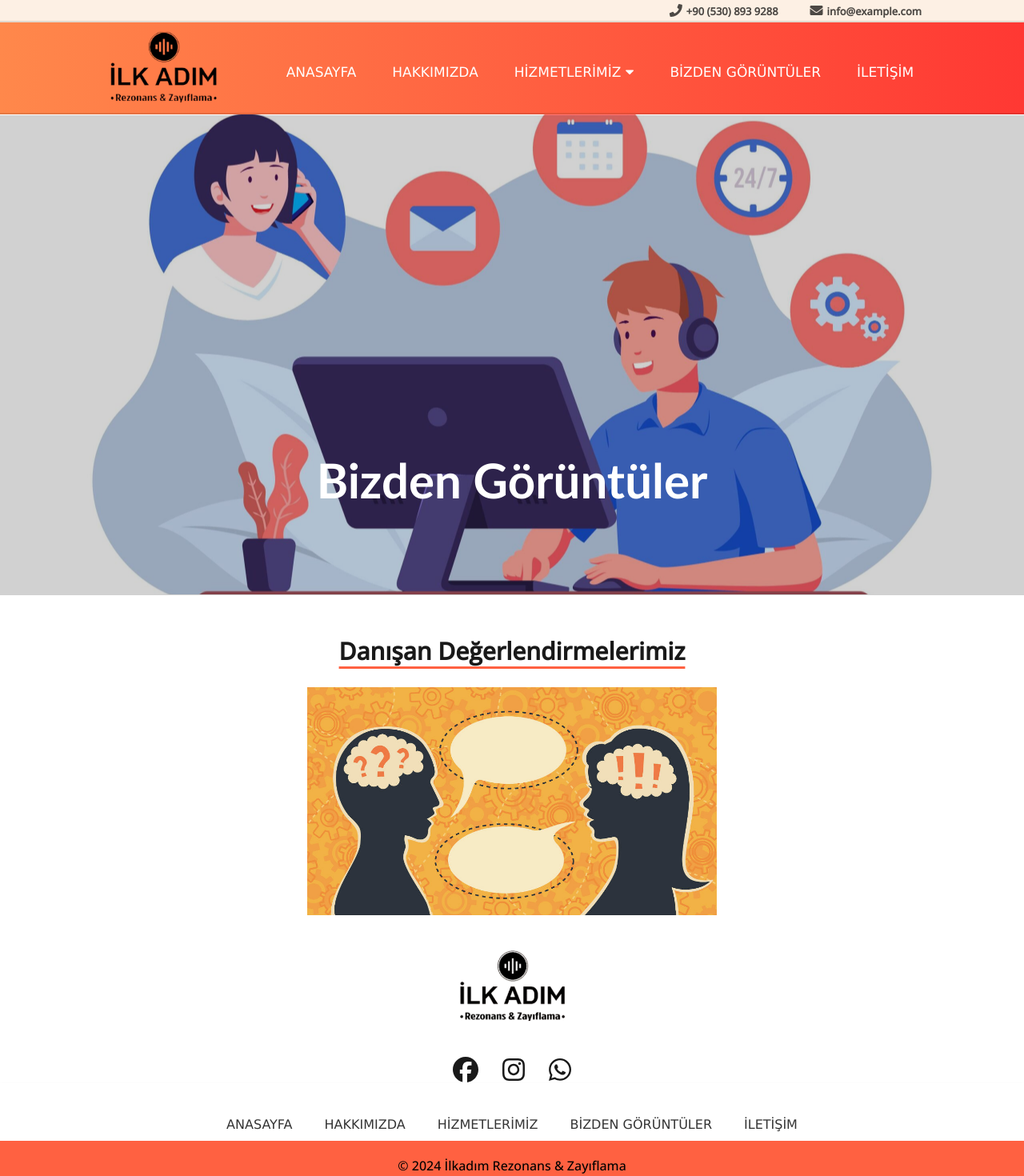
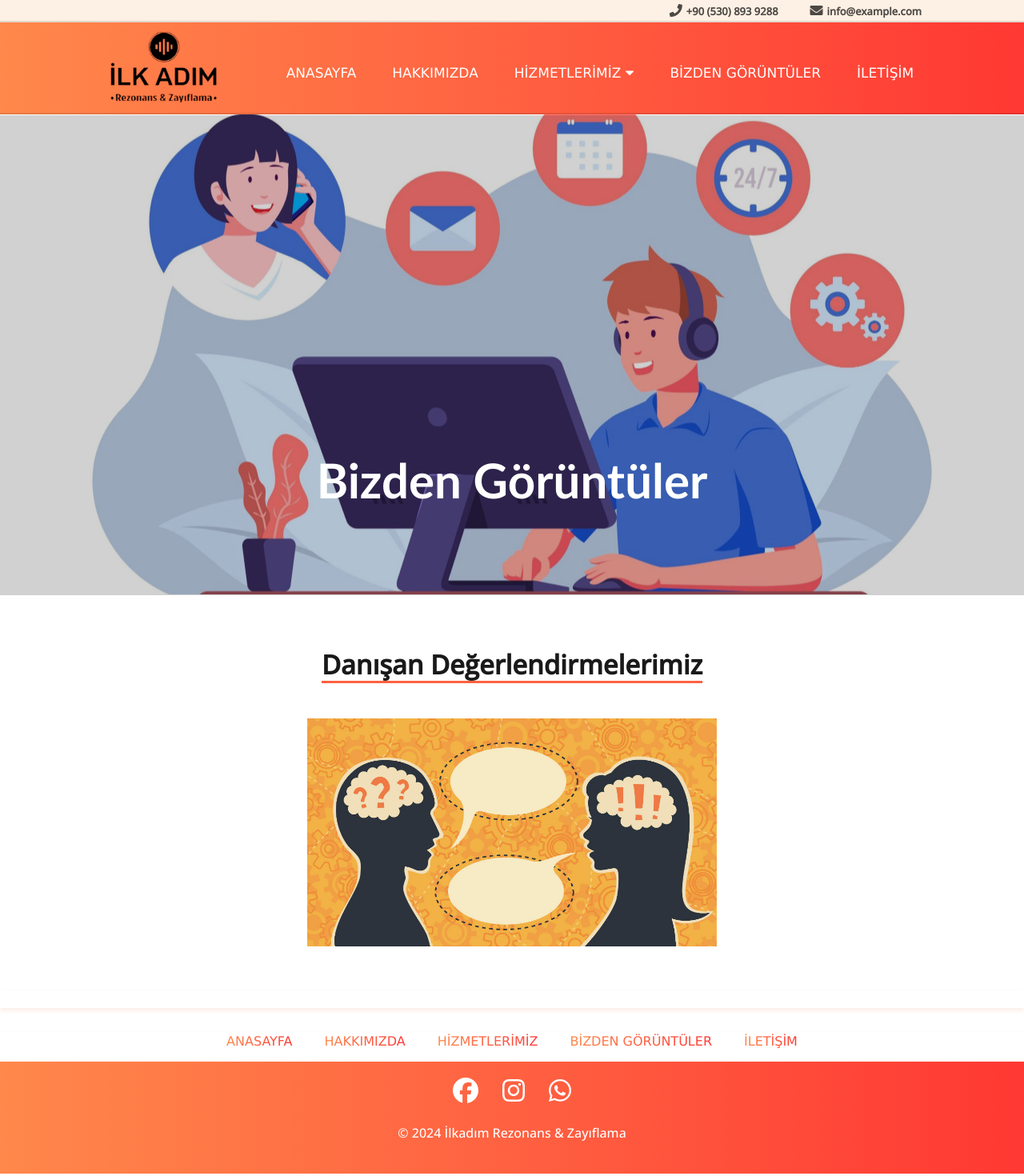
Before and after one commit to Brbln/IRezonansProje, a React (Create React App) app in the folder web/: page /Blog in a window 1280 px wide. Shown: the top 1470 px of the page at 80% size. Built offline with nearby package versions, Linux system fonts and the light colour scheme.

Commit message:
Footer güncellendi.

```diff
--- a/web/src/App.css
+++ b/web/src/App.css
@@ -42,11 +42,11 @@ a {
 }
 
 .header {
-    margin: 50px 0;
+    margin: 65px 0;
     color: rgb(0, 0, 0, 0.9);
-    font-size: 30px;
+    font-size: 33px;
     text-align: center;
-    margin-bottom: 25px;
+    margin-bottom: 45px;
     text-decoration: underline #ff6141;
     text-underline-offset: 8px;
 }
@@ -58,7 +58,6 @@ a {
     flex: 1;
     text-align: justify;
 }
-
 h1 {
     font-size: 22px;
     color: #ff6141;
--- a/web/src/components/header/Header.css
+++ b/web/src/components/header/Header.css
@@ -1,4 +1,9 @@
-/* -----------------Head---------------- */
+body {
+  margin: 0;
+  padding: 0;
+  overflow-x: hidden;
+}
+
 .head {
   background: rgb(253, 240, 228);
   padding: 5px 0;
@@ -7,7 +12,7 @@
 }
 
 .head i {
-  color: rgb(0, 0, 0, 0.7);
+  color: rgba(0, 0, 0, 0.7);
   margin-left: 40px;
 }
 
@@ -24,19 +29,33 @@
   transition: 0.1s;
 }
 
-/* -----------------navbar---------------- */
+@media screen and (max-width: 768px) {
+  .head {
+    overflow-x: hidden;
+    flex-direction: column;
+    align-items: center;
+  }
+
+  .head .container {
+    max-width: 100%;
+  }
+
+  .head i {
+    font-size: 15px;
+    margin: 5px 25px;
+  }
+}
+
 .navbar {
   background: linear-gradient(to left, #ff3833, #ff6141, #ff884b);
   border-bottom: 2px solid rgba(0, 0, 0, 0.1);
   padding-bottom: 0;
 }
 
-.toggle {
-  display: none;
-}
-
 .navlink ul {
   padding-right: 16px;
+  display: flex;
+  align-items: center;
 }
 
 .navlink ul li {
@@ -51,20 +70,25 @@
   font-size: 17px;
   text-decoration: none;
   color: #fff;
+  position: relative;
 }
 
 .navlink ul li a:hover {
-  color: rgb(0, 0, 0, 0.7);
+  color: rgba(0, 0, 0, 0.7);
 }
 
 .navlink ul li a::after {
   content: '';
   width: 0%;
   height: 2px;
-  background: rgb(0, 0, 0, 0.7);
+  background: rgba(0, 0, 0, 0.7);
   display: block;
   margin: auto;
   transition: 0.3s;
+  position: absolute;
+  bottom: 0;
+  left: 0;
+  right: 0;
 }
 
 .navlink ul li a:hover::after {
@@ -109,7 +133,7 @@
 }
 
 .dropdown:hover .d_content a:hover {
-  color: rgb(0, 0, 0, 0.8);
+  color: rgba(0, 0, 0, 0.8);
 }
 
 .dropdown:hover .d_content a::after {
@@ -122,5 +146,71 @@
   display: block;
 }
 
+.toggle {
+  display: none;
+  position: absolute;
+  top: 15px;
+  right: 15px;
+  color: #000;
+  font-size: 20px;
+  cursor: pointer;
+}
 
-/* -----------------navbar---------------- */
+@media screen and (max-width: 768px) {
+
+  .navbar ul {
+    padding-top: 30px;
+  }
+
+  .nav-links-MobileMenu {
+    position: absolute;
+    display: block;
+    list-style: none;
+    box-shadow: rgba(50, 50, 93, 0.23) 0px 50px 100px -20px, rgba(0, 0, 0, 0.3) 0px 30px 60px -30px;
+    left: 0;
+    top: 0;
+    transition: all 0.5s ease-in-out;
+    width: 60%;
+    height: 100vh;
+    background-color: white;
+    z-index: 888;
+  }
+
+  header ul li {
+    width: 100%;
+    transition: all 0.5s ease-in-out;
+    text-transform: uppercase;
+    line-height: 70px;
+  }
+
+  header .link {
+    display: none;
+  }
+
+  .close,
+  .open {
+    position: absolute;
+    top: 35px;
+    right: 20px;
+    color: #ff960c;
+    display: block;
+    font-size: 25px;
+    z-index: 999;
+  }
+  .close {
+    right: 45%;
+  }
+  .close.home-btn {
+    background: linear-gradient(145deg, #f5f5f5, #ffffff);
+    color: #ff960c;
+    border-radius: 50%;
+    padding: 0;
+    width: 60px;
+    height: 60px;
+    line-height: 60px;
+  }
+  .header.active {
+    height: 10vh;
+  }
+
+}
--- a/web/src/components/header/Navbar.jsx
+++ b/web/src/components/header/Navbar.jsx
@@ -1,10 +1,14 @@
-import React, { useState } from "react";
-import {  BrowserRouter as Router, Route, Link } from "react-router-dom"
-import logo from "../images/log.png"
+import React, { useState,useRef } from "react";
+import { BrowserRouter as Router, Route, Link } from "react-router-dom";
+import logo from "../images/log.png";
 import './Header.css';
 
 const Navbar = () => {
-    const [MobileMenu, setMobileMenu] = useState(false)
+    const navRef=useRef();
+    const showNavbar=()=>{
+        navRef.current.classList.toggle("navlink")
+    }
+    const [MobileMenu, setMobileMenu] = useState(false);
     return (
         <>
             <header className="navbar">
@@ -13,8 +17,8 @@ const Navbar = () => {
                         <img src={logo} alt='' />
                     </Link>
                 </div>
-                    <div className="navlink ">
-                        <ul className={MobileMenu ? "nav-links-MobileMenu" : "link f_flex capitalize"} onClick={() => setMobileMenu(false)}>
+                <div className="navlink">
+                    <ul className={MobileMenu ? "nav-links-MobileMenu" : "link f_flex capitalize"}>
                         <li>
                             <Link to='/'>ANASAYFA</Link>
                         </li>
@@ -25,12 +29,11 @@ const Navbar = () => {
                             <div className="dropdown">
                                 <Link to='/hizmetlerimiz/'>HİZMETLERİMİZ <i className="fas fa-caret-down" /></Link>
                                 <div className="d_content">
-                                    <Link to='/hizmetlerimiz/istah-kapama'> İştah Kapama</Link>
+                                    <Link to='/hizmetlerimiz/istah-kapama'>İştah Kapama</Link>
                                     <Link to='/hizmetlerimiz/gida-silme'>Gıda Silme</Link>
                                     <Link to='/hizmetlerimiz/sigara-birakma'>Sigara Bırakma</Link>
                                 </div>
                             </div>
-
                         </li>
                         <li>
                             <Link to='/Blog/'>BİZDEN GÖRÜNTÜLER</Link>
@@ -40,14 +43,12 @@ const Navbar = () => {
                         </li>
                     </ul>
                     <button className="toggle" onClick={() => setMobileMenu(!MobileMenu)}>
-                            {
-                                MobileMenu ? <i className="fas fa-times close home-bth"></i> :
-                                    <i className="fas fa-bars open"></i>
-                            }
+                        {MobileMenu ? <i className="fas fa-times close home-btn"></i> : <i className="fas fa-bars open"></i>}
                     </button>
                 </div>
             </header>
         </>
-    )
-}
-export default Navbar
+    );
+};
+
+export default Navbar;
--- a/web/src/components/mainPage/Footer.jsx
+++ b/web/src/components/mainPage/Footer.jsx
@@ -8,19 +8,12 @@ const Footer = () => {
   return (
     <>
       <div className="footer">
-        <img src={img} alt="" />
+        <div className="cow">
+          <br />
+        </div>
+        {/* <img src={img} alt="" /> */}
         {/* <img src={img2} alt="" /> */}
-           <div className="icons">
-            <i>
-              <FontAwesomeIcon icon={faFacebook} size="2x" />
-            </i>
-            <i>
-              <FontAwesomeIcon icon={faInstagram} size="2x" />
-            </i>
-            <i>
-              <FontAwesomeIcon icon={faWhatsapp} size="2x" />
-            </i>
-          </div>
+
         <div className="footlist">
           <ul>
             <li>
@@ -41,6 +34,17 @@ const Footer = () => {
           </ul>
         </div>
         <div className="end">
+        <div className="icons">
+          <i>
+            <FontAwesomeIcon icon={faFacebook} size="2x" />
+          </i>
+          <i>
+            <FontAwesomeIcon icon={faInstagram} size="2x" />
+          </i>
+          <i>
+            <FontAwesomeIcon icon={faWhatsapp} size="2x" />
+          </i>
+        </div>
           <p>&copy; 2024 İlkadım Rezonans & Zayıflama</p>
         </div>
       </div>
--- a/web/src/components/mainPage/Home.css
+++ b/web/src/components/mainPage/Home.css
@@ -55,7 +55,17 @@
   margin-left: auto;
   margin-right: auto;
 }
+@media screen and (max-width: 768px) {
+  .swiperSlide img {
+    height: 300px;
+  }
 
+  .sliderText {
+    font-size: 19px;
+    top: 20%;
+    left:60%
+  }
+}
 /* ------------------about------------------- */
 .about img {
   display: block;
@@ -259,38 +269,66 @@
   width: 100%;
   margin-bottom: 0;
   padding-bottom: 0;
-  margin-top: 22px;
-  /* background: linear-gradient(to left, #ff3833, #ff6141, #ff884b); */
+  margin-top: 20px;
+}
+.footer .cow{
+  margin-top: 50px;
+  margin-bottom: 30px;
+  box-shadow: 0 3px 6px rgba(237, 160, 122, 0.2);
 }
 .footer img{
   margin-left: 5px;
+  margin-top: 5px;
   width: 200px;
+  border-radius: 100px;
+  box-shadow: #fff;
 }
+
 .footer .footlist li{
   display: inline;
   margin: 20px;
 }
 .footlist ul li a{
   transition: 0.3s;
+  background-image: linear-gradient(to left, #ff3833, #ff6141, #ff884b);
+  -webkit-background-clip: text;
+  background-clip: text;
+  color: transparent;
+  /* color:rgb(0, 0, 0, 0.8); */
 }
 .footlist ul li a:hover{
-  color:#ff6141;
+  /* background-image: linear-gradient(to left, #ff3833, #ff6141, #ff884b);
+  -webkit-background-clip: text;
+  background-clip: text;
+  color: transparent; */
+  background: none;
+  color:rgb(0, 0, 0, 0.8);
+  transition: 0.2s;
 }
 .footer .footlist{
-  padding: 20px;
-  padding: 40px 0 10px 0;
+  padding: 0px 0 15px 0;
+  text-align: center;
   box-shadow: 0 3px 5px rgba(0, 0, 0, 0.1);
 }
+.footer .icons{
+  margin-bottom: 10px;
+}
 .footer .icons i{
-  margin: 0 15px;
-  color: rgba(0, 0, 0, 0.9);
+  margin: 15px;
+  color: #fff;
+  /* color: rgba(0, 0, 0, 0.9); */
   border-radius: 100%;
   transition: 0.3s;
 }
 .icons i:hover{
-  color: #ff6141;
+  color: rgb(0, 0, 0,0.9);
+}
+.end p{
+  padding-top: 15px;
 }
 .end {
-  padding: 20px 0 30px 0;
-  background-color: #ff6141;
+  color: #fff;
+  text-align: center;
+  padding: 20px 0 40px 0;
+  background:linear-gradient(to left, #ff3833, #ff6141, #ff884b);
 }
--- a/web/src/components/mainPage/Services.jsx
+++ b/web/src/components/mainPage/Services.jsx
@@ -3,7 +3,6 @@ import { Link } from 'react-router-dom'
 import img from "../images/slider/2.jpg"
 import img1 from "../images/slider/1.jpg"
 import img3 from "../images/slider/3.jpg"
-import Header2 from './Header2'
 
 export const Services = () => {
     return (
@@ -54,21 +53,7 @@ export const Services = () => {
                         </Link>
                         <br />
                     </div>
-                    <div className="s_row">
-                        <img src={img3} alt="" />
-                        <h1>Sigara Bırakma </h1>
-                        <p>
-                            Zayıflama, sağlıklı bir yaşam tarzının ve vücut ağırlığının kontrol altında tutulmasının önemli
-                            bir unsuru olarak karşımıza çıkar. Zayıflama, dengeli beslenme, düzenli egzersiz ve sağlıklı
-                            alışkanlıkların bir kombinasyonunu içerir. Vücut ağırlığını kontrol etmek, genel sağlık durumunu
-                            iyileştirebilir ve bir dizi olumlu etki yaratabilir
-                        </p>
 
-                        <Link to="/hizmetlerimiz/sigara-birakma">
-                        <button className='button'>Devamını Oku</button>
-                        </Link>
-                        <br />
-                    </div>
                 </div>
                 <br />
                 <br />
```
Also changed, not shown: web/src/components/Randevu.jsx (added, +15 -0 lines), web/src/components/images/logo.jpeg (added). Lines whose indentation alone changed are shown as unchanged.
